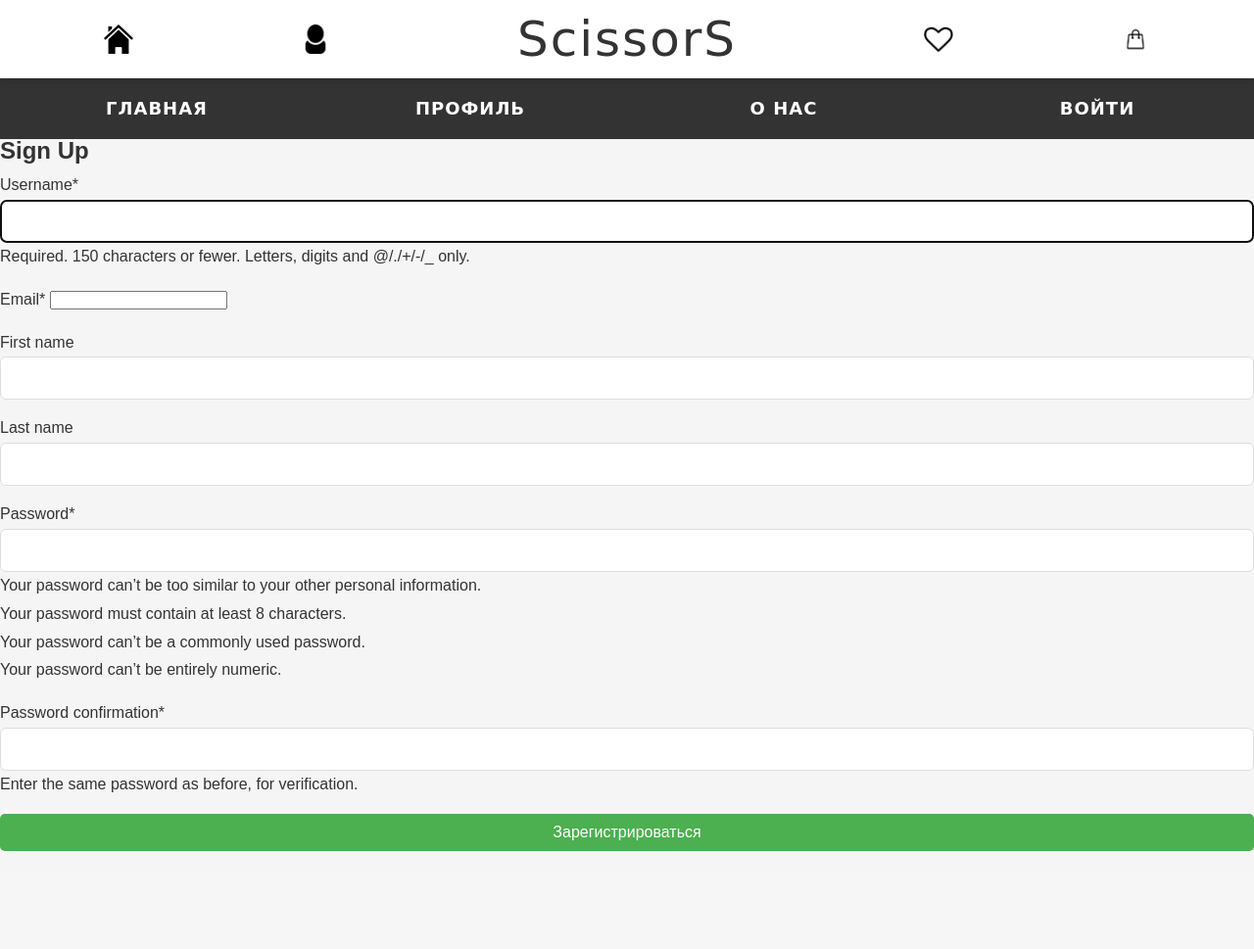
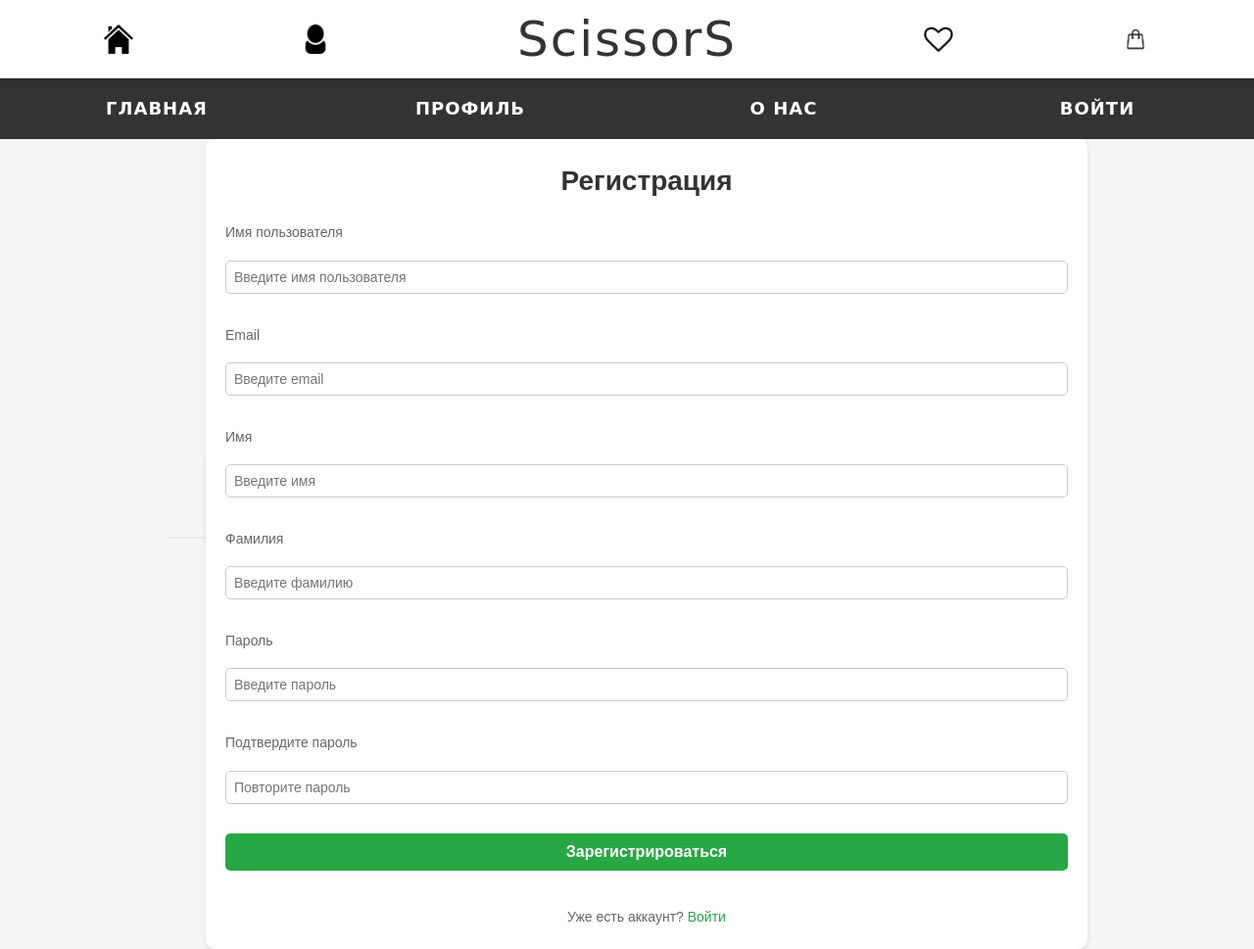
Before and after one commit to Baranotik15/My_project, a Django app: page /users/signup/ in a window 1280 px wide. Shown: the whole page at 98% size. Before the commit the page ends 869 px from the top, so only its background shows below. Run offline with Django 5.2, Linux system fonts and the light colour scheme; lists and menus that the app fills with data are empty; some libraries are stand-ins or nearby versions.

Commit message:
add some stile for registration form

```diff
--- a/shopPj/static/base_pattern/css/base.css
+++ b/shopPj/static/base_pattern/css/base.css
@@ -9,7 +9,10 @@ body {
     background-color: #f4f4f4;
     color: #333;
     line-height: 1.6;
-    padding-top: 160px;
+}
+
+.content {
+    padding-top: 140px;
 }
 
 h1, h2, h3, h4, h5, h6 {
--- /dev/null
+++ b/shopPj/static/users/css/signup.css
@@ -0,0 +1,90 @@
+body {
+    margin: 0;
+    padding: 0;
+    font-family: Arial, sans-serif;
+    background-color: #f5f5f5;
+    display: flex;
+    justify-content: center;
+    align-items: center;
+    min-height: 100vh;
+}
+
+.form-container {
+    width: 900px;
+    background-color: #ffffff;
+    padding: 20px;
+    border-radius: 10px;
+    box-shadow: 0 2px 5px rgba(0, 0, 0, 0.1);
+}
+
+.form-container h2 {
+    font-size: 28px;
+    font-weight: bold;
+    text-align: center;
+    color: #333;
+    margin-bottom: 15px;
+}
+
+.form-group {
+    margin-bottom: 15px;
+}
+
+.form-group label {
+    display: block;
+    font-size: 14px;
+    color: #666;
+    margin-bottom: 5px;
+}
+
+.form-group input {
+    width: 100%;
+    padding: 8px;
+    font-size: 14px;
+    border: 1px solid #ccc;
+    border-radius: 5px;
+    box-sizing: border-box;
+    outline: none;
+}
+
+.form-group input:focus {
+    border-color: #999;
+}
+
+.form-group .error {
+    color: #e74c3c;
+    font-size: 12px;
+    margin-top: 5px;
+}
+
+.form-group button {
+    width: 100%;
+    padding: 10px;
+    background-color: #28a745;
+    color: #ffffff;
+    font-size: 16px;
+    font-weight: bold;
+    border: none;
+    border-radius: 5px;
+    cursor: pointer;
+    transition: background-color 0.3s;
+}
+
+.form-group button:hover {
+    background-color: #218838;
+}
+
+.form-link {
+    text-align: center;
+    margin-top: 10px;
+    font-size: 14px;
+    color: #666;
+}
+
+.form-link a {
+    color: #28a745;
+    text-decoration: none;
+}
+
+.form-link a:hover {
+    text-decoration: underline;
+}
--- a/shopPj/templates/base.html
+++ b/shopPj/templates/base.html
@@ -16,10 +16,10 @@
   <link rel="stylesheet" href="{% static "users/css/profile.css" %}">
   <link rel="stylesheet" href="{% static "base_pattern/css/pagination.css" %}">
   <link rel="stylesheet" href="{% static "users/css/favorites.css" %}">
+  {% block style %}{% endblock %}
 </head>
 <body>
 <header>
-
   <div class="hud">
     <a href="{% url "main_page" %}">
       <img src="{% static 'base_pattern/img/menu.png' %}" alt="Меню" class="icon">
--- a/shopPj/templates/core/home.html
+++ b/shopPj/templates/core/home.html
@@ -2,7 +2,6 @@
 {% load static %}
 {% block content %}
 
-  <br>
   <h1> Каталог </h1>
 
   <div class="category-container">
--- a/shopPj/templates/users/login.html
+++ b/shopPj/templates/users/login.html
@@ -1,7 +1,6 @@
 {% extends "base.html" %}
 
 {% block content %}
-  <br><br><br><br>
   <h2 style="text-align: center; font-size: 2rem; margin-bottom: 20px;">Вход</h2>
   <div class="login-container">
     <form method="post">
--- a/shopPj/templates/users/signup.html
+++ b/shopPj/templates/users/signup.html
@@ -1,14 +1,82 @@
 {% extends 'base.html' %}
-{% load crispy_forms_filters %}
+{% block style %}
+  {% load static %}
+  <link rel="stylesheet" href="{% static "users/css/signup.css" %}">
+{% endblock %}
 
 {% block content %}
-<div class="card">
-    <h2>Sign Up</h2>
+
+<div class="form-container">
+    <h2>Регистрация</h2>
 
     <form method="post">
         {% csrf_token %}
-        {{ form|crispy }}
-        <button type="submit">Зарегистрироваться</button>
+
+        <div class="form-group">
+            <label for="{{ form.username.id_for_label }}">Имя пользователя</label>
+            <input type="text" name="{{ form.username.name }}" id="{{ form.username.id_for_label }}"
+                   value="{{ form.username.value|default_if_none:'' }}"
+                   placeholder="Введите имя пользователя">
+            {% if form.username.errors %}
+                <p class="error">{{ form.username.errors.0 }}</p>
+            {% endif %}
+        </div>
+
+        <div class="form-group">
+            <label for="{{ form.email.id_for_label }}">Email</label>
+            <input type="email" name="{{ form.email.name }}" id="{{ form.email.id_for_label }}"
+                   value="{{ form.email.value|default_if_none:'' }}"
+                   placeholder="Введите email">
+            {% if form.email.errors %}
+                <p class="error">{{ form.email.errors.0 }}</p>
+            {% endif %}
+        </div>
+
+        <div class="form-group">
+            <label for="{{ form.first_name.id_for_label }}">Имя</label>
+            <input type="text" name="{{ form.first_name.name }}" id="{{ form.first_name.id_for_label }}"
+                   value="{{ form.first_name.value|default_if_none:'' }}"
+                   placeholder="Введите имя">
+            {% if form.first_name.errors %}
+                <p class="error">{{ form.first_name.errors.0 }}</p>
+            {% endif %}
+        </div>
+
+        <div class="form-group">
+            <label for="{{ form.last_name.id_for_label }}">Фамилия</label>
+            <input type="text" name="{{ form.last_name.name }}" id="{{ form.last_name.id_for_label }}"
+                   value="{{ form.last_name.value|default_if_none:'' }}"
+                   placeholder="Введите фамилию">
+            {% if form.last_name.errors %}
+                <p class="error">{{ form.last_name.errors.0 }}</p>
+            {% endif %}
+        </div>
+
+        <div class="form-group">
+            <label for="{{ form.password1.id_for_label }}">Пароль</label>
+            <input type="password" name="{{ form.password1.name }}" id="{{ form.password1.id_for_label }}"
+                   placeholder="Введите пароль">
+            {% if form.password1.errors %}
+                <p class="error">{{ form.password1.errors.0 }}</p>
+            {% endif %}
+        </div>
+
+        <div class="form-group">
+            <label for="{{ form.password2.id_for_label }}">Подтвердите пароль</label>
+            <input type="password" name="{{ form.password2.name }}" id="{{ form.password2.id_for_label }}"
+                   placeholder="Повторите пароль">
+            {% if form.password2.errors %}
+                <p class="error">{{ form.password2.errors.0 }}</p>
+            {% endif %}
+        </div>
+
+        <div class="form-group">
+            <button type="submit">Зарегистрироваться</button>
+        </div>
     </form>
+
+    <p class="form-link">
+        Уже есть аккаунт? <a href="{% url 'login' %}">Войти</a>
+    </p>
 </div>
 {% endblock %}
--- a/shopPj/users/models.py
+++ b/shopPj/users/models.py
@@ -3,7 +3,6 @@ from django.db import models
 
 
 class User(AbstractUser):
-    email = models.EmailField(unique=True)
     favorite_products = models.ManyToManyField(
         "products.Product", related_name="favorite_products", blank=True
     )
```
Also changed, not shown: shopPj/static/users/css/email_confirmation_sent.css (added, +23 -0 lines), shopPj/templates/users/email_confirmation_sent.html (+11 -4 lines), shopPj/static/users/css/singnup.css (deleted), shopPj/users/migrations/0004_alter_user_email.py (added).
